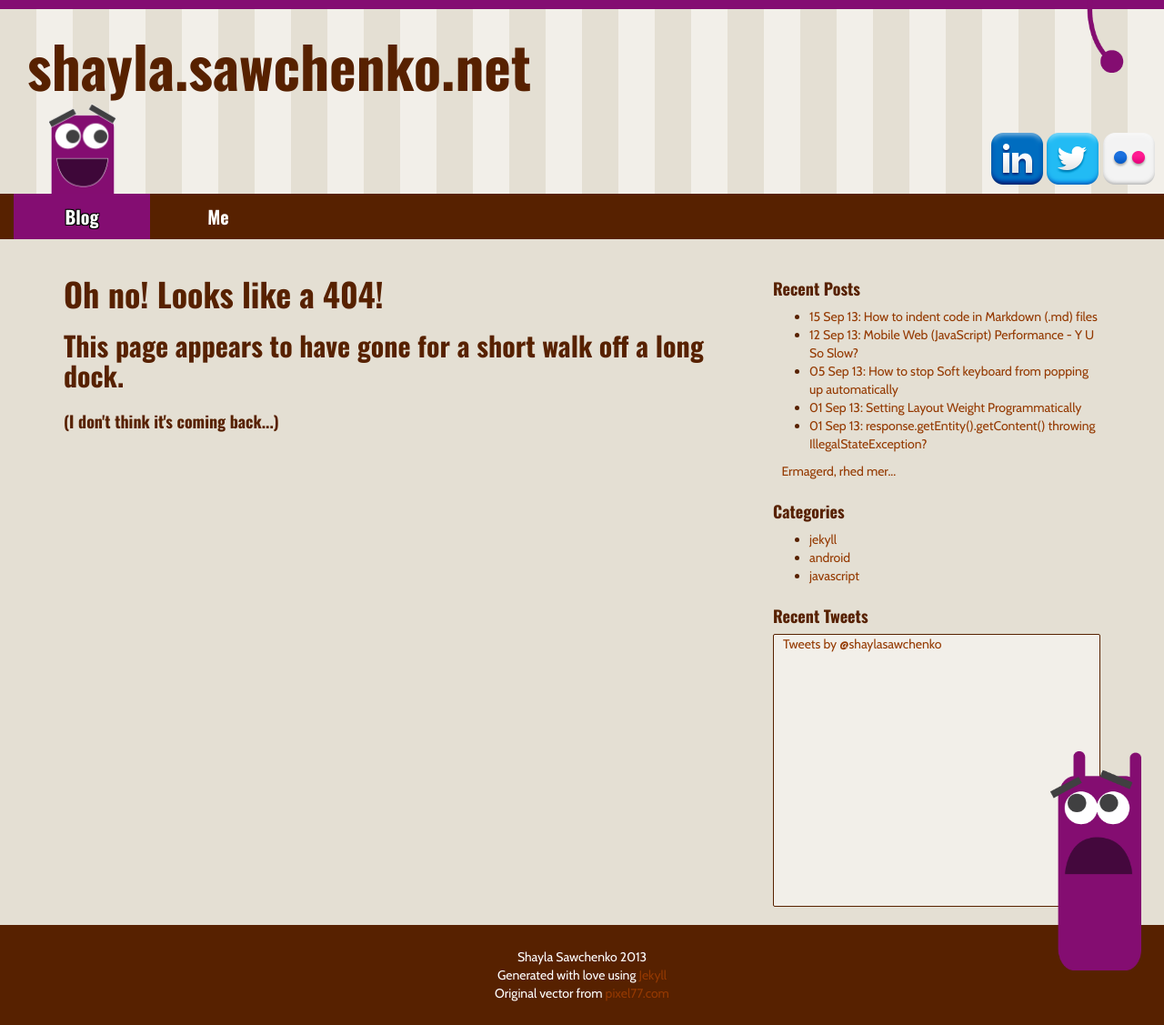
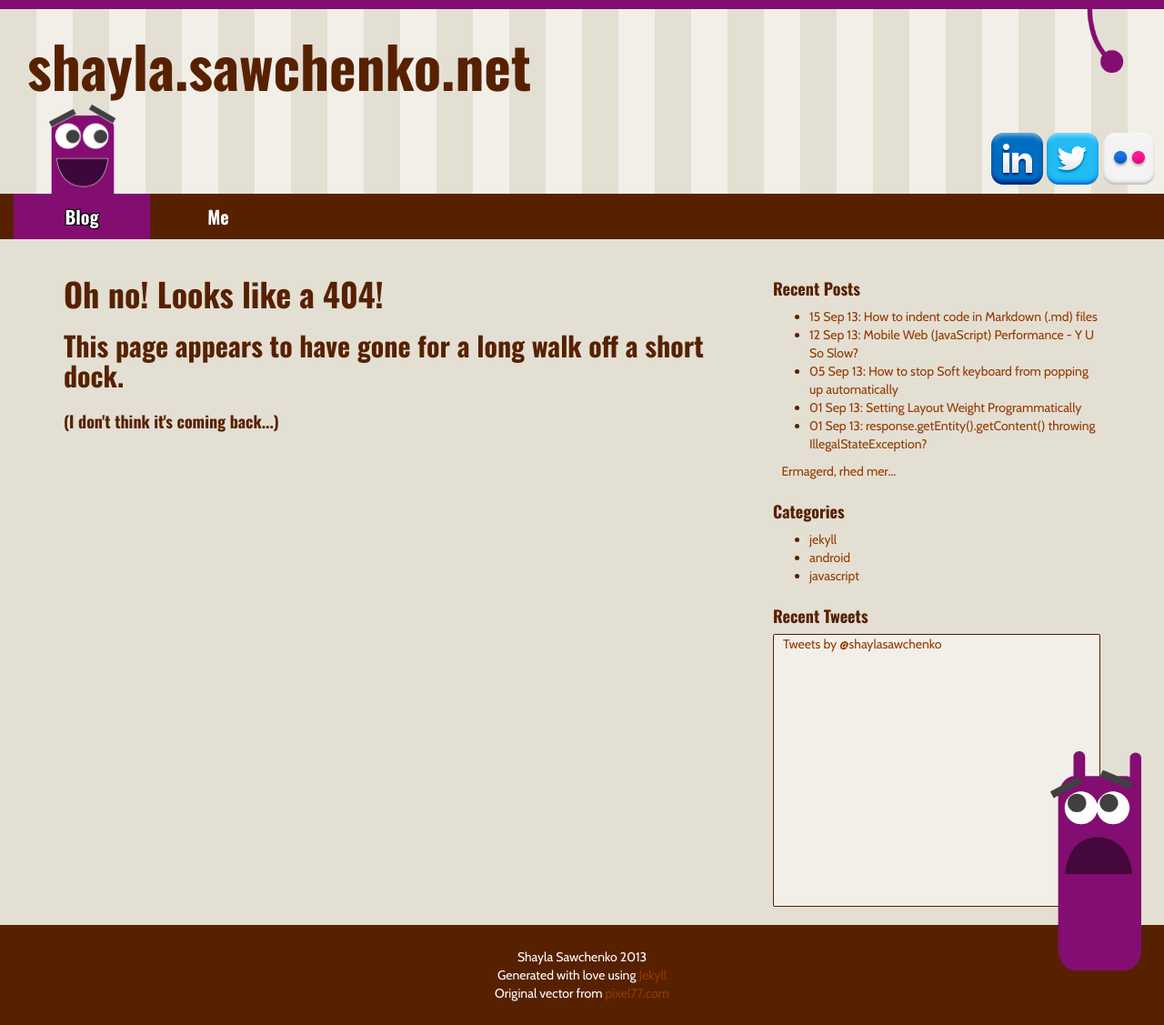
Before and after one commit to ssawchenko/jekyllblog, a Jekyll site: the page built from errors/404.html, in a window 1280 px wide. Shown: the whole page at 91% size. Built offline with Jekyll 4.4.1, drawn with Linux system fonts in a browser that asks for light colours; some web fonts are replaced; Markdown is read by kramdown in place of the engine named in the settings; comment, search, counter and statistics services are not loaded.

```diff
--- a/404.html
+++ b/errors/404.html
@@ -4,5 +4,5 @@ title: 404
 ---
 
 <h1>Oh no! Looks like a 404!</h1>
-<h2>This page appears to have gone for a short walk off a long dock.</h2>
+<h2>This page appears to have gone for a long walk off a short dock.</h2>
 <h4>(I don't think it's coming back...)</h4>
```
